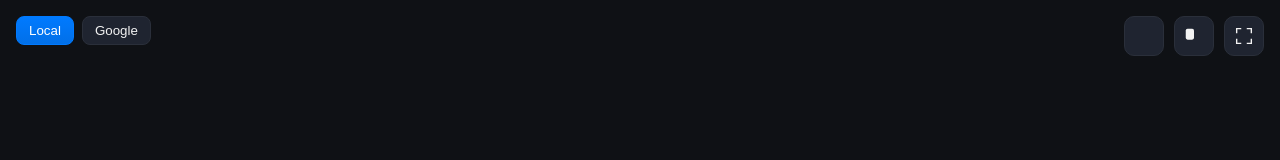
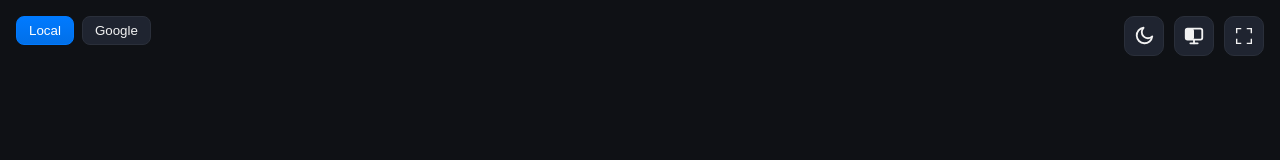
Before and after one commit to bapepolo/pre-nxt, a React (Vite) app: page / in a window 1280 px wide. Both pictures are taken after a click on the button 1144 px from the left and 36 px from the top of the page. Shown: the top 160 px of the page. Built offline with nearby package versions, Linux system fonts and the light colour scheme.

Commit message:
hotfix: recover 'currentColor' and add 'width' and 'height' at darkModeIcon.tsx for the safari environment.

```diff
--- a/src/icons/darkModeIcon.tsx
+++ b/src/icons/darkModeIcon.tsx
@@ -1,15 +1,14 @@
 function MoonIcon() {
   return (
-    <svg viewBox="0 0 24 24" fill="none" strokeWidth="2" strokeLinecap="round" strokeLinejoin="round">
-      <path d="M21 12.5A8.5 8.5 0 1111.5 3
-              6.5 6.5 0 0021 12.5z"/>
+    <svg width="24" height="24" viewBox="0 0 24 24" fill="none" stroke="currentColor" strokeWidth="2" strokeLinecap="round" strokeLinejoin="round">
+      <path d="M21 12.5A8.5 8.5 0 1111.5 3 6.5 6.5 0 0021 12.5z"/>
     </svg>
   );
 }
 
 function SunIcon() {
   return (
-    <svg viewBox="0 0 24 24" fill="none" strokeWidth="2" strokeLinecap="round">
+    <svg width="24" height="24" viewBox="0 0 24 24" fill="none" stroke="currentColor" strokeWidth="2" strokeLinecap="round">
       <circle cx="12" cy="12" r="4"/>
       <line x1="12" y1="2" x2="12" y2="5"/>
       <line x1="12" y1="19" x2="12" y2="22"/>
@@ -25,11 +24,15 @@ function SunIcon() {
 
 function SystemIcon() {
   return (
-    <svg viewBox="0 0 24 24"
-        fill="none"
-        strokeWidth="2"
-        strokeLinecap="round"
-        strokeLinejoin="round">
+    <svg
+      width="24"
+      height="24"
+      viewBox="0 0 24 24"
+      fill="none"
+      stroke="currentColor"
+      strokeWidth="2"
+      strokeLinecap="round"
+      strokeLinejoin="round">
 
       {/* monitor frame */}
       <rect x="3" y="4" width="18" height="12" rx="2"/>
```
